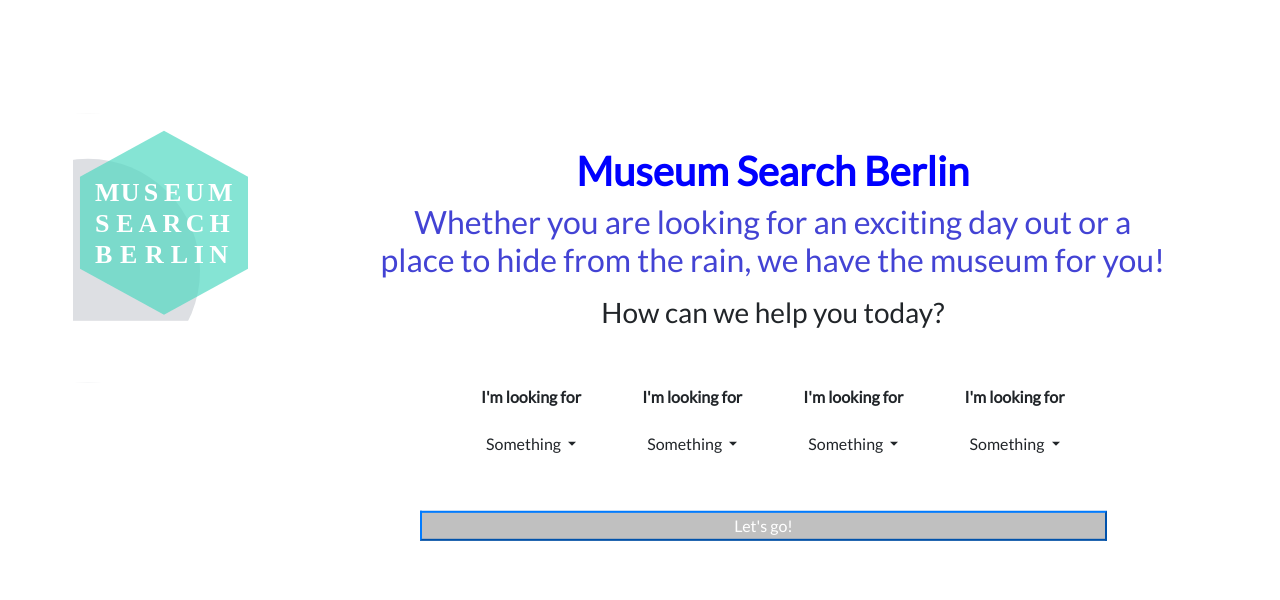
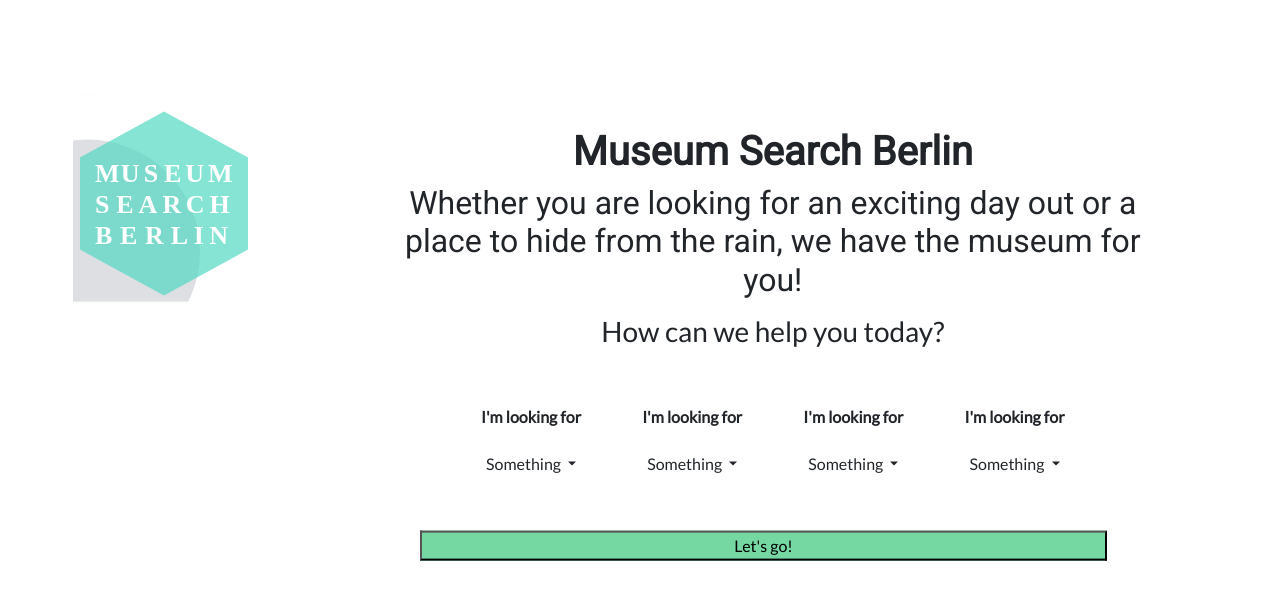
Before and after one commit to Victoria-Hodder/Class-project-api-practice, a Flask app: page / in a window 1280 px wide. Shown: the top 600 px of the page. Run offline with Flask 2, Linux system fonts and the light colour scheme; data that the repository does not hold is empty; some libraries are stand-ins or nearby versions.

Commit message:
made edits to css file including btn color and font change

```diff
--- a/static/style.css
+++ b/static/style.css
@@ -1,22 +1,21 @@
-
 body {
     font-family: 'Lato', sans-serif;
 }
 
-logo_image {
-    width: 700px;
-}
-
 h1 {
-    color: blue;
+    font-family: 'Roboto', sans-serif;
     font-weight: bold;
 }
 
 h2 {
-    color: rgb(67, 67, 212);
+    font-family: 'Roboto', sans-serif;
 }
 
-.center { /* You should be able to use the bootstrap text-center class to center the text */
+logo_image {
+    width: 800px;
+}
+
+.center {
     margin: 0;
     position: absolute;
     top: 40%;
@@ -34,8 +33,9 @@ h2 {
 }
 
 
-.btn-primary {
-    background-color: rgb(192, 192, 192);
+.btn-default {
+    background-color: #75d7a1;
+    color: black;
     margin-left: 30%;
     padding-left: 25%;
     padding-right: 25%;
--- a/templates/index.html
+++ b/templates/index.html
@@ -66,7 +66,7 @@
 
                 <div class="col text-center mt-5">
                     <form action="/search">
-                    <button type="submit" class="btn-primary">Let's go!</button>
+                    <button type="submit" class="btn-default">Let's go!</button>
                     </form>
                 </div>
             </div>
```
